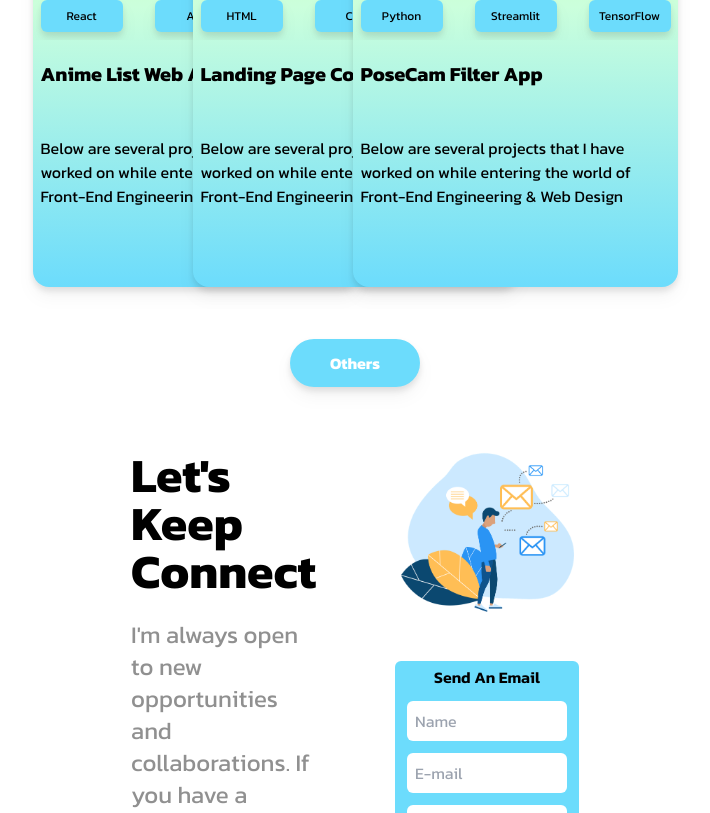
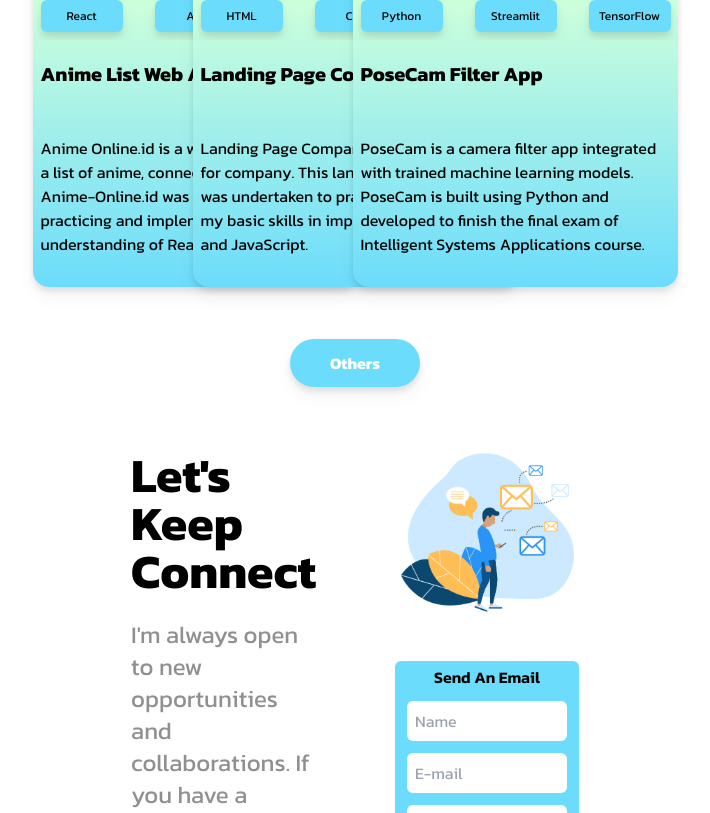
Before and after one commit to wisnadiputra1/wisna-porto, a React (Vite) app: page / in a window 1280 px wide. Shown: the part 2640-3453 px from the top of the page, without its empty margins (285-995 px from the left). Built offline with nearby package versions, Linux system fonts and the light colour scheme.

Commit message:
Adjusment project details

```diff
--- a/src/components/Contact.jsx
+++ b/src/components/Contact.jsx
@@ -9,19 +9,23 @@ const Contact = () => {
   const listSocialMedia = [
     {
       icon : iconGithub,
-      text : 'GitHub'
+      text : 'GitHub',
+      link : 'https://github.com/wisnadiputra1'
     },
     {
       icon : iconLinkedIn,
-      text : 'LinkedIn'
+      text : 'LinkedIn',
+      link : 'https://www.linkedin.com/in/i-ketut-wisnadiputra/'
     },
     {
       icon : iconGmail,
-      text : 'Gmail'
+      text : 'Gmail',
+      link : 'mailto:wisnadiputra8@gmail.com'
     },
     {
       icon : iconInstagram,
-      text : 'Instagram'
+      text : 'Instagram',
+      link : 'https://www.instagram.com/wisna___'
     }
   ]
 
@@ -37,10 +41,11 @@ const Contact = () => {
           <ul className='w-full md:w-[90%] flex flex-wrap gap-x-28 gap-y-8 justify-center items-center md:justify-start'>
             {
               listSocialMedia.length > 0 ? listSocialMedia.map((item) => {
-              return <div key={item.text}>
+              return <a href={item.link} key={item.text}>
                   <li className='bg-secondary h-[68px] w-[68px] rounded-full flex items-center justify-center'><img src={item.icon} alt="" className='w-8' /></li>
                   <p className='text-center font font-semibold'>{item.text}</p>
-                </div>
+              </a>
+
               })
               : <p>cannot load data</p>
             }
--- a/src/components/MyProjects.jsx
+++ b/src/components/MyProjects.jsx
@@ -10,7 +10,7 @@ const MyProjects = () => {
   const listText = [
     {
       title : 'Anime List Web App',
-      desc : 'Below are several projects that I have worked on while entering the world of Front-End Engineering & Web Design',
+      desc : 'Anime Online.id is a website that features a list of anime, connected to the Jikan API. Anime-Online.id was built with the aim of practicing and implementing an understanding of React.JS. ',
       tools : [
         'React', 'Api', 'TailwindCSS', 'Vercel'
       ],
@@ -20,7 +20,7 @@ const MyProjects = () => {
 
     {
       title : 'Landing Page Company',
-      desc : 'Below are several projects that I have worked on while entering the world of Front-End Engineering & Web Design',
+      desc : 'Landing Page Company is a landing page for company. This landing page project was undertaken to practice and enhance my basic skills in implementing HTML, CSS, and JavaScript.',
       tools : [
         'HTML', 'CSS', 'JavaScript', 'Replit'
       ],
@@ -30,7 +30,7 @@ const MyProjects = () => {
 
     {
       title : 'PoseCam Filter App',
-      desc : 'Below are several projects that I have worked on while entering the world of Front-End Engineering & Web Design',
+      desc : 'PoseCam is a camera filter app integrated with trained machine learning models. PoseCam is built using Python and developed to finish the final exam of Intelligent Systems Applications course.',
       tools : [
         'Python', 'Streamlit', 'TensorFlow', 'Roboflow'
       ],
@@ -38,7 +38,6 @@ const MyProjects = () => {
       url : 'https://github.com/ekawirawan/hand-pose-recognition'
     }
   ]
-
 
   return (
     <div className='font-Kanit mt-8 flex flex-col gap-8 md:mt-20' id='Projects'>
```
